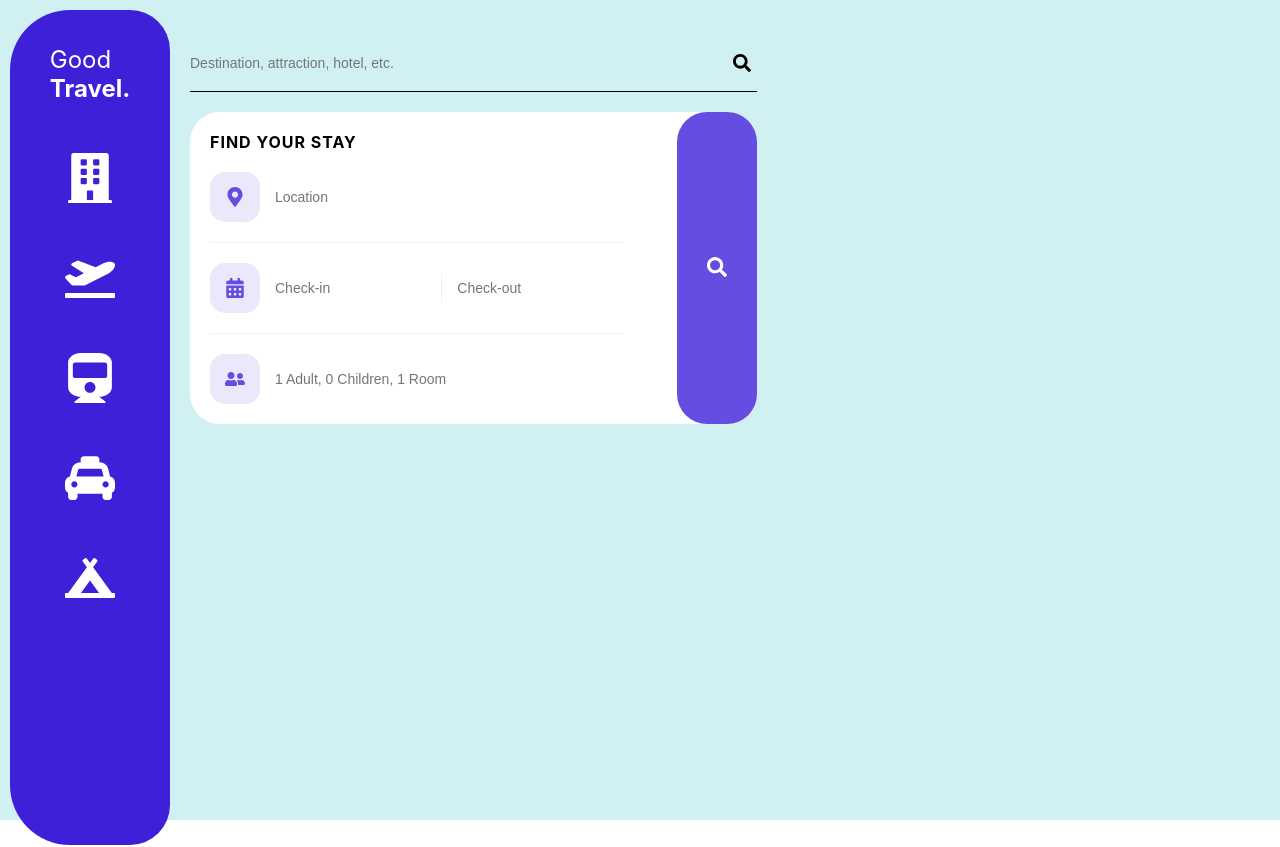
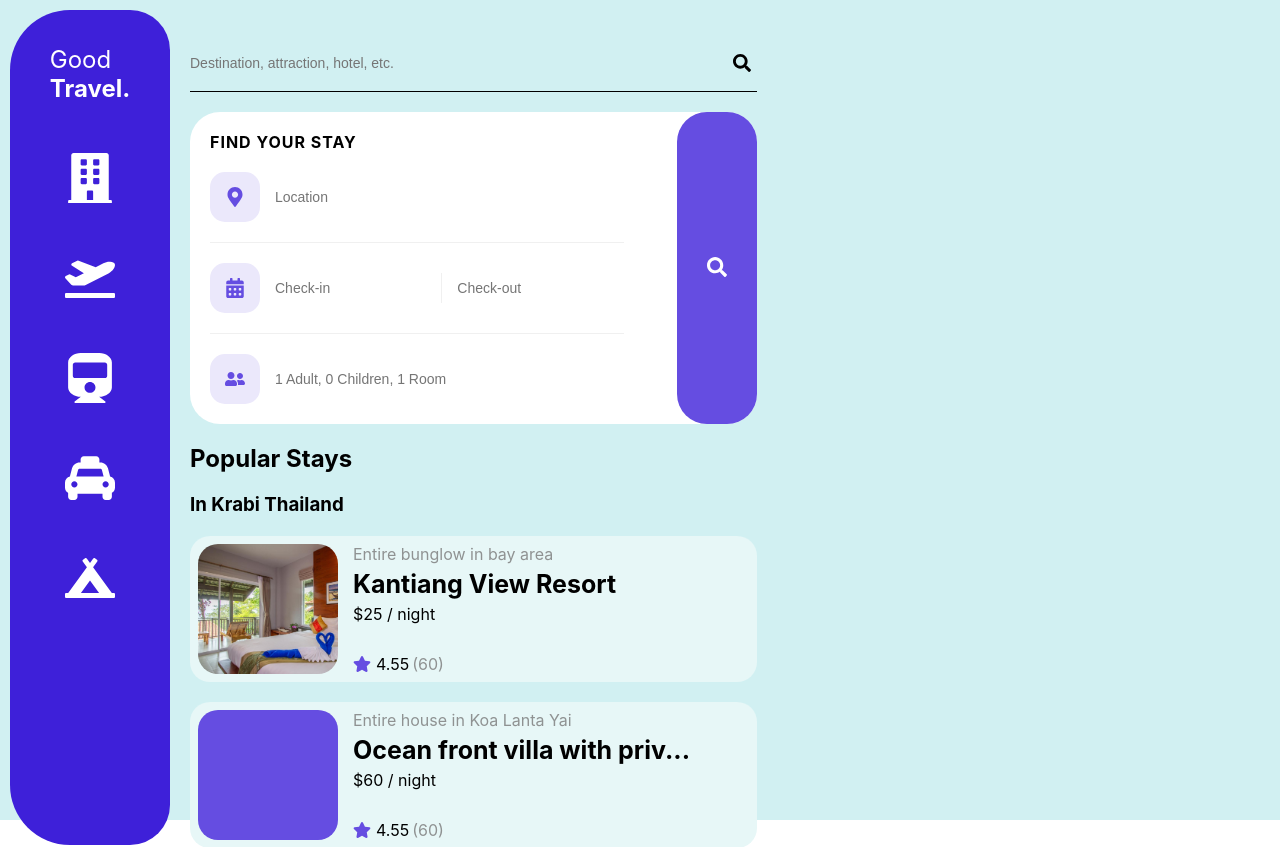
Before and after one commit to phil-the-dev/travel-web-app, a React (Create React App) app: page / in a window 1280 px wide. Shown: the top 847 px of the page. Built offline with nearby package versions, Linux system fonts and the light colour scheme.

Commit message:
adding popular stays

```diff
--- a/src/components/LeftSide.js
+++ b/src/components/LeftSide.js
@@ -1,11 +1,13 @@
 import React from 'react';
 import SearchBox from './SearchBox';
 import FindYourStay from './FindYourStay';
+import PopularStays from './PopularStays';
 
 const LeftSide = (props) => (
   <div style={{width: "45%", padding: "25px 20px"}}>
     <SearchBox />
     <FindYourStay />
+    <PopularStays />
   </div>
 );
 
--- /dev/null
+++ b/src/components/PopularStay.js
@@ -0,0 +1,80 @@
+import React from 'react';
+import styled from 'styled-components';
+import { faStar } from '@fortawesome/free-solid-svg-icons';
+import { FontAwesomeIcon } from "@fortawesome/react-fontawesome";
+
+const StayWrapper = styled.a`
+  display: flex;
+  text-decoration: none;
+  color: black;
+  background-color: #E7F7F7;
+  margin: 20px 0px;
+  border-radius: 20px;
+  padding: 8px;
+`
+
+const StayImage = styled.div`
+  overflow: hidden;
+  width: 140px;
+  height: 130px;
+  border-radius: 20px;
+  background-color: #654DE1;
+
+  img {
+    height: 100%;
+  }
+`
+
+const StayText = styled.div`
+  margin-left: 15px;
+  display: flex;
+  flex-direction: column;
+
+  .type {
+    color: #8F9292;
+  }
+
+  .title {
+    margin: 5px 0px;
+    font-size: 25px;
+    font-weight: bold;
+  }
+
+  .cost {
+    flex-grow: 1
+  }
+
+  .rating_star {
+    color: #654DE1;
+    margin-right: 5px;
+  }
+
+  .rating {
+
+  }
+
+  .rating_amt {
+    margin-left: 3px;
+    color: #8F9292;
+  }
+`
+
+const truncate = (input) => input.length > 30 ? `${input.substring(0, 27)}...` : input;
+// 28 chars, chop title
+const PopularStay = ({type, title, cost, rating, rating_amt, image=null}) => (
+  <StayWrapper href="#" onClick={e => e.preventDefault() }>
+    <StayImage><img src={image} /></StayImage>
+    <StayText>
+      <span className="type">{type}</span>
+      <span className="title">{truncate(title)}</span>
+      <span className="cost">${cost} / night</span>
+      <div>
+        <FontAwesomeIcon className="rating_star" icon={faStar} />
+        <span className="rating">{rating}</span>
+        <span className="rating_amt">({rating_amt})</span>
+      </div>
+    </StayText>
+  </StayWrapper>
+)
+
+export default PopularStay
--- /dev/null
+++ b/src/components/PopularStays.js
@@ -0,0 +1,24 @@
+import React from 'react';
+import styled from 'styled-components';
+import PopularStay from './PopularStay';
+import kantiang from '../assets/stays/kantiangviewresort.jpg'
+
+const stay_obj = (type, title, cost, rating, rating_amt, image=null) => ({type, title, cost, rating, rating_amt, image})
+
+const PopularStays = () => {
+  const stays = [
+    stay_obj('Entire bunglow in bay area', 'Kantiang View Resort', 25, 4.55, 60, kantiang),
+    stay_obj('Entire house in Koa Lanta Yai', 'Ocean front villa with private beach', 60, 4.55, 60),
+    stay_obj('Entire bunglow in bay area', 'Petra - Gloriyo Hillside Villa', 25, 4.55, 60)
+  ]
+
+  return (
+    <div>
+      <h2>Popular Stays</h2>
+      <h3>In Krabi Thailand</h3>
+      {stays.map(stay => (<PopularStay {...stay} />))}
+    </div>
+  )
+}
+
+export default PopularStays;
```
Also changed, not shown: src/assets/stays/kantiangviewresort.jpg (added).
